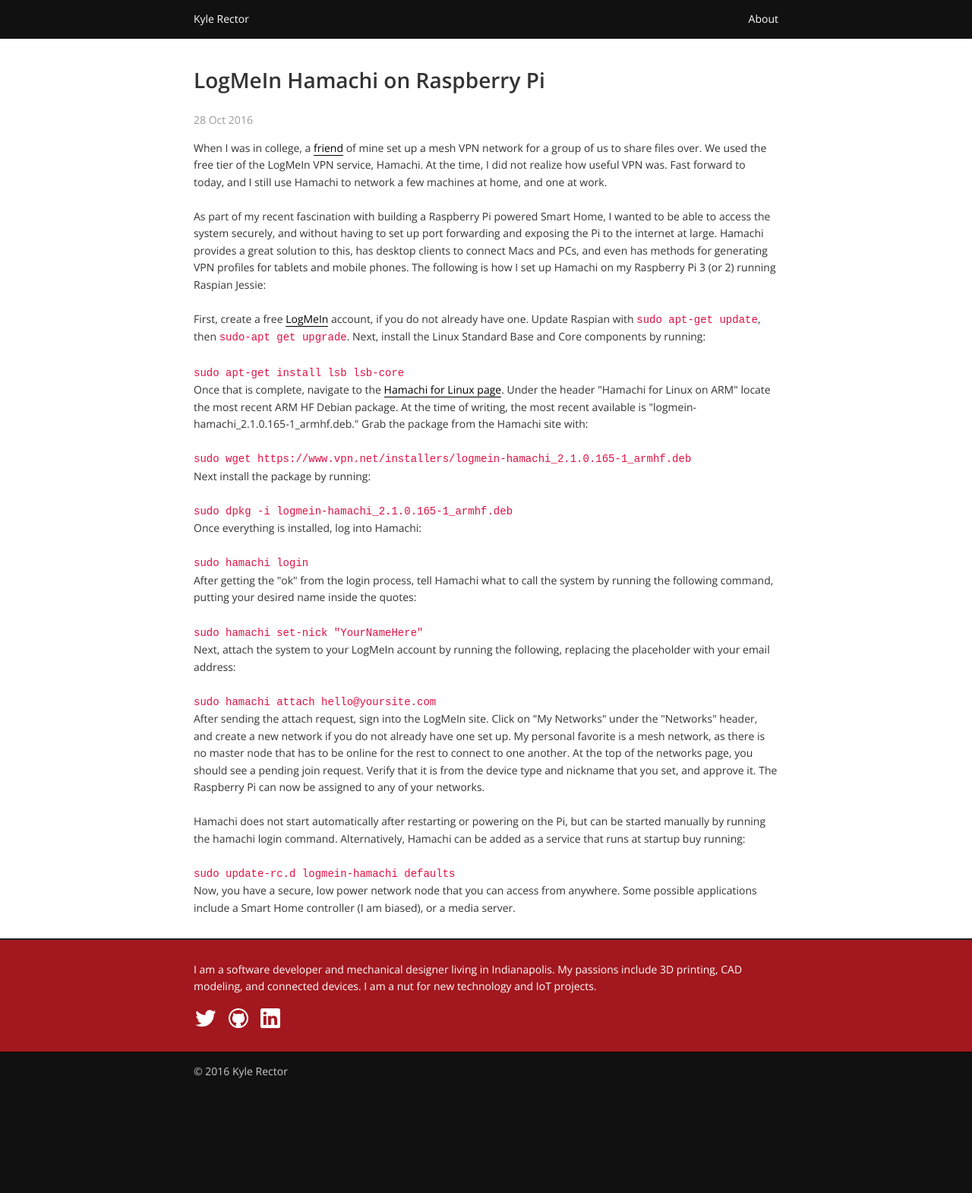
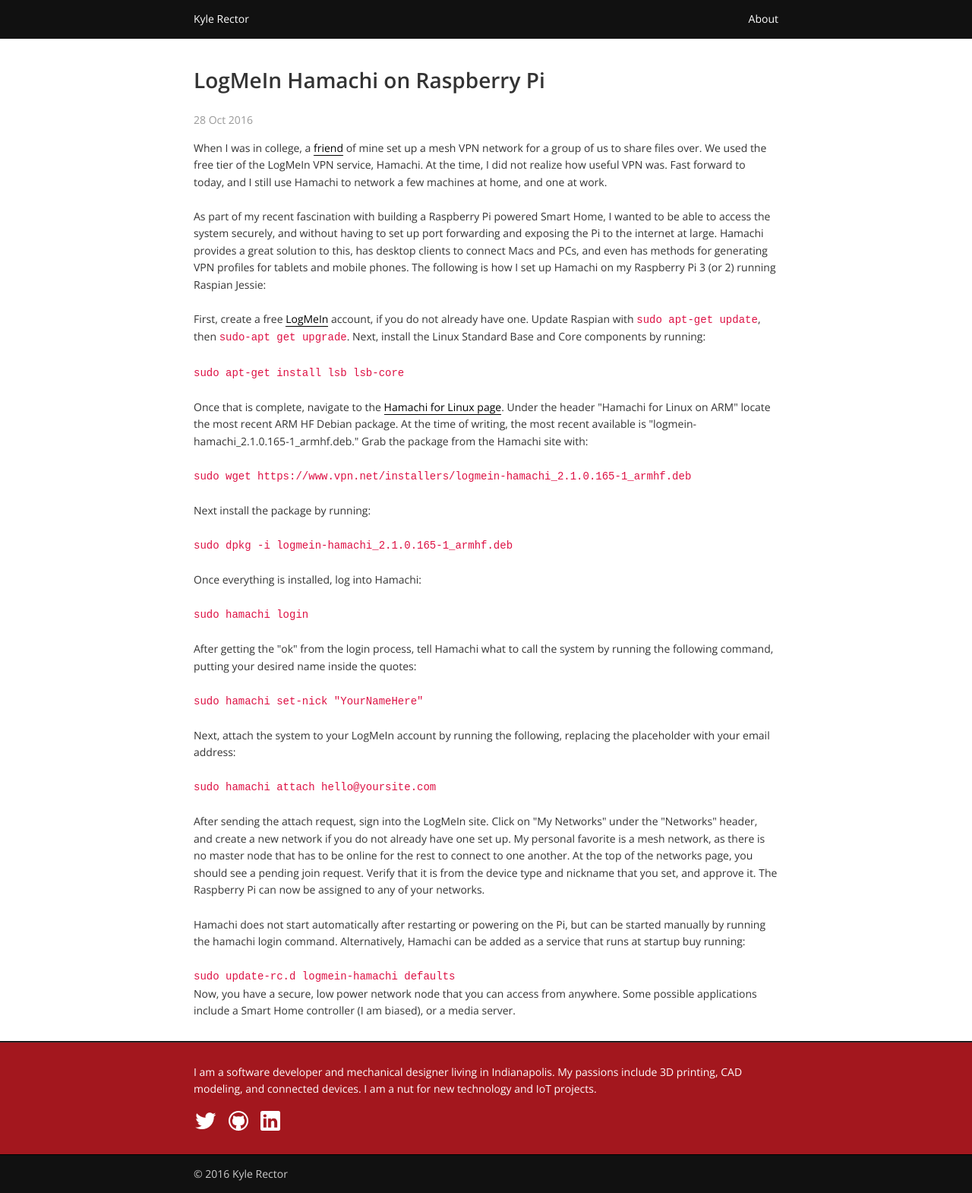
Before and after one commit to KyleARector/KyleARector.github.io, a Jekyll site: the page built from _posts/2016-10-28-Hamachi_Raspberry_Pi.md, in a window 1280 px wide. Shown: the whole page at 76% size. Built offline with Jekyll 4.4.1, drawn with Linux system fonts in a browser that asks for light colours; before the commit the page ends 1435 px from its top, so only the background shows below that.

Commit message:
Formatting

```diff
--- a/_posts/2016-10-28-Hamachi_Raspberry_Pi.md
+++ b/_posts/2016-10-28-Hamachi_Raspberry_Pi.md
@@ -15,37 +15,37 @@
 <code>
 sudo apt-get install lsb lsb-core
 </code>
-<br/>
+<br/><br/>
 Once that is complete, navigate to the <a href="https://www.vpn.net/linux">Hamachi for Linux page</a>. Under the header "Hamachi for Linux on ARM" locate the most recent ARM HF Debian package. At the time of writing, the most recent available is "logmein-hamachi_2.1.0.165-1_armhf.deb." Grab the package from the Hamachi site with:
 <br/><br/>
 <code>
 sudo wget https://www.vpn.net/installers/logmein-hamachi_2.1.0.165-1_armhf.deb
 </code>
-<br/>
+<br/><br/>
 Next install the package by running:
 <br/><br/>
 <code>
 sudo dpkg -i logmein-hamachi_2.1.0.165-1_armhf.deb
 </code>
-<br/>
+<br/><br/>
 Once everything is installed, log into Hamachi:
 <br/><br/>
 <code>
 sudo hamachi login
 </code>
-<br/>
+<br/><br/>
 After getting the "ok" from the login process, tell Hamachi what to call the system by running the following command, putting your desired name inside the quotes:
 <br/><br/>
 <code>
 sudo hamachi set-nick "YourNameHere"
 </code>
-<br/>
+<br/><br/>
 Next, attach the system to your LogMeIn account by running the following, replacing the placeholder with your email address:
 <br/><br/>
 <code>
 sudo hamachi attach hello@yoursite.com
 </code>
-<br/>
+<br/><br/>
 After sending the attach request, sign into the LogMeIn site. Click on "My Networks" under the "Networks" header, and create a new network if you do not already have one set up. My personal favorite is a mesh network, as there is no master node that has to be online for the rest to connect to one another. At the top of the networks page, you should see a pending join request. Verify that it is from the device type and nickname that you set, and approve it. The Raspberry Pi can now be assigned to any of your networks.
 <br/><br/>
 Hamachi does not start automatically after restarting or powering on the Pi, but can be started manually by running the hamachi login command. Alternatively, Hamachi can be added as a service that runs at startup buy running:
```
